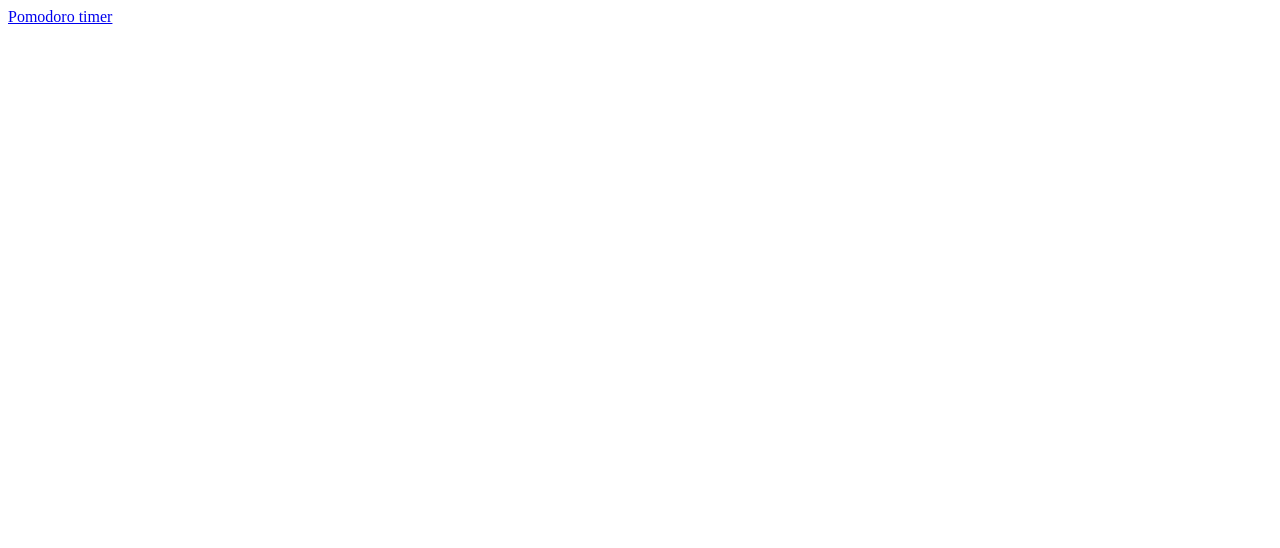
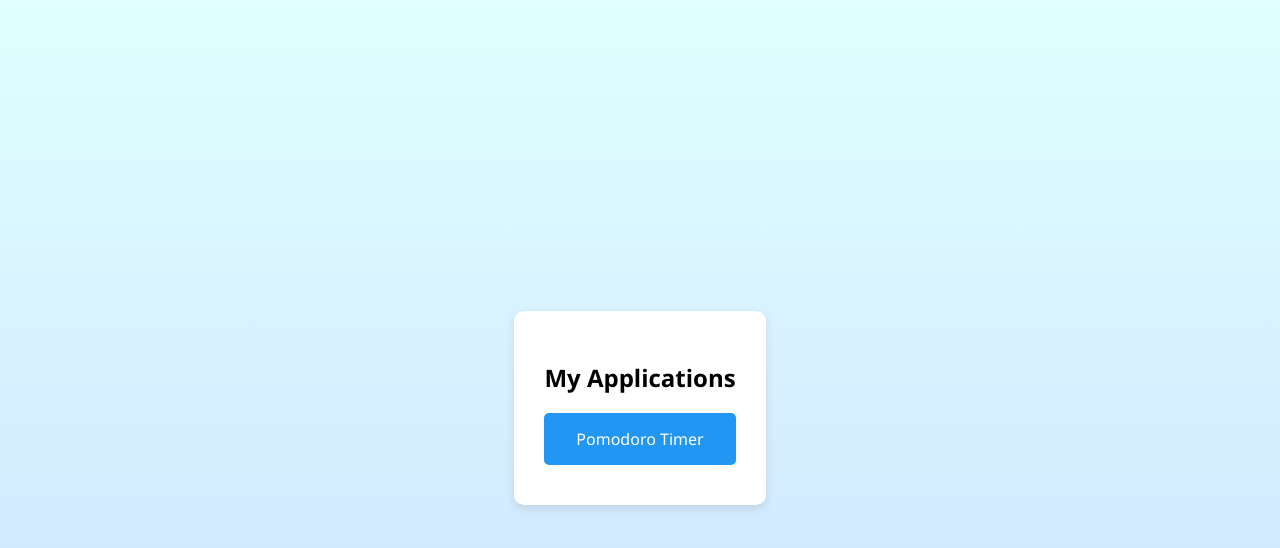
Before and after one commit to Vahsir7/productive-tools, a plain HTML site: page index.html in a window 1280 px wide. Drawn offline with Linux system fonts and the light colour scheme.

Commit message:
publish navigation page

```diff
--- a/index.html
+++ b/index.html
@@ -3,9 +3,45 @@
 <head>
     <meta charset="UTF-8">
     <meta name="viewport" content="width=device-width, initial-scale=1.0">
-    <title>Document</title>
+    <title>My Applications</title>
+    <style>
+        body {
+            font-family: 'Segoe UI', Tahoma, Geneva, Verdana, sans-serif;
+            display: flex;
+            justify-content: center;
+            align-items: center;
+            min-height: 100vh;
+            background: linear-gradient(to bottom, #e0ffff, #cce0ff);
+        }
+
+        .container {
+            background-color: white;
+            padding: 30px;
+            border-radius: 10px;
+            box-shadow: 0px 4px 10px rgba(0, 0, 0, 0.1);
+            text-align: center;
+        }
+
+        a {
+            display: block;
+            padding: 15px;
+            margin: 10px 0;
+            background-color: #2196f3;
+            color: white;
+            text-decoration: none;
+            border-radius: 5px;
+            transition: background-color 0.3s ease;
+        }
+
+        a:hover {
+            background-color: #1976d2;
+        }
+    </style>
 </head>
 <body>
-    <a href="pomodoro_timer/index.html">Pomodoro timer</a>
+    <div class="container">
+        <h2>My Applications</h2>
+        <a href="pomodoro_timer/index.html">Pomodoro Timer</a>
+        </div>
 </body>
 </html>
```
Also changed, not shown: 1 other file.
